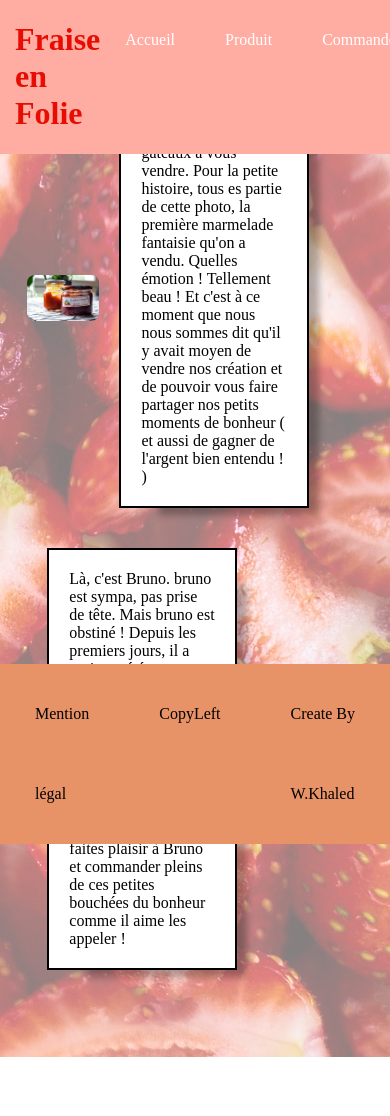
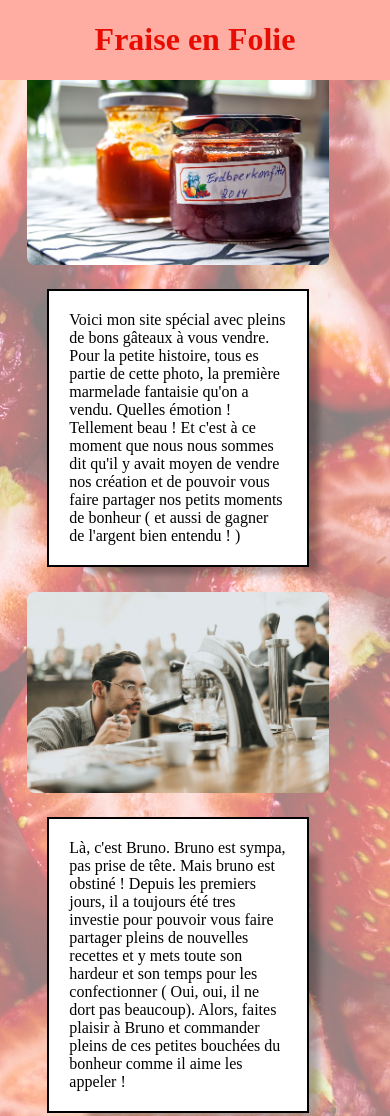
Before and after one commit to WissemKhaled/-Eval1-DWM10-KhaledWissem-, a plain HTML site: page site.html in a window 390 px wide. Shown: the top 1116 px of the page. Before the commit the page ends 1057 px from the top, so only its background shows below. Drawn offline with Linux system fonts and the light colour scheme.

Commit message:
rush for finish, but the footer is broken

```diff
--- a/less/styleS.less
+++ b/less/styleS.less
@@ -45,3 +45,16 @@
 		color: black;
 	}
 }
+
+@media screen and (max-width: 950px) {
+	.flex-base-main {
+		display: flex;
+		flex-direction: column;
+	}
+	.style-nav {
+    	justify-content: center;
+	}
+	.navbar {
+		display: none;
+	}
+}
--- a/site.html
+++ b/site.html
@@ -13,7 +13,7 @@
 			<div class="style-nav">
 				<h1>Fraise en Folie</h1>
 				<div>
-					<ul class="navbar no-padding-margin">
+					<ul  class="navbar no-padding-margin">
 						<li><a href="./site.html">Accueil</a></li>
 						<li><a href="./produit.html" title="achete, Achete, ACHETE !">Produit</a></li>
 						<li><a href="#" title="En conctruction encore">Commander</a></li>
@@ -38,7 +38,7 @@
 					<img src="./img/photAcc2.jpg" alt="photo de la boite" title="Perso, j'aime bien" class="border-curve">
 				</div>
 				<p class="base-card">
-					Là, c'est Bruno. bruno est sympa, pas prise de tête.
+					Là, c'est Bruno. Bruno est sympa, pas prise de tête.
 					Mais bruno est obstiné ! Depuis les premiers jours, il a toujours été tres investie pour pouvoir vous faire partager pleins de nouvelles recettes et y mets toute son hardeur et son temps pour les confectionner ( Oui, oui, il ne dort pas beaucoup).
 					Alors, faites plaisir à Bruno et commander pleins de ces petites bouchées du bonheur comme il aime les appeler !
 				</p>
```
Also changed, not shown: css/style.css (+0 -40 lines), produit.html (+1 -1 lines).
